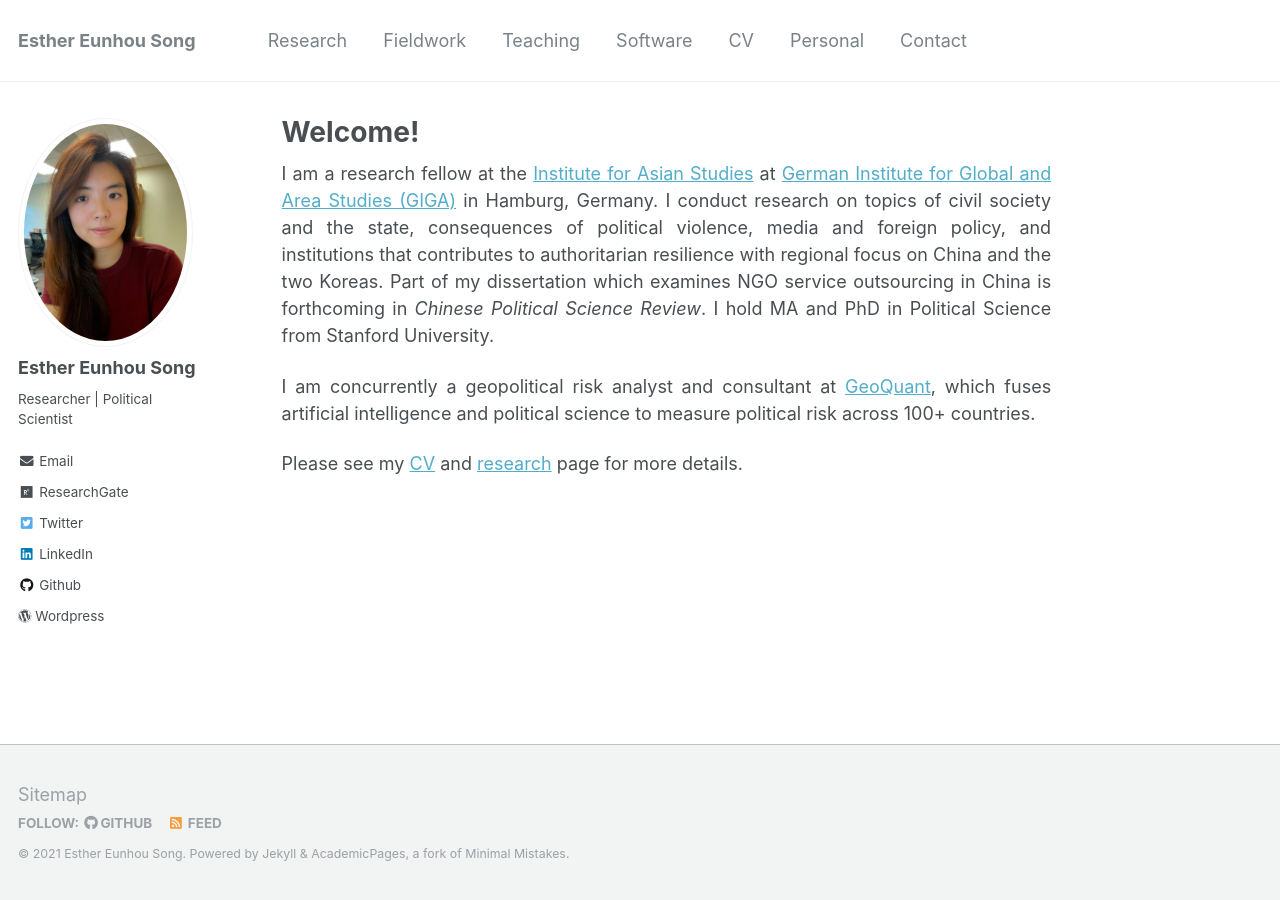
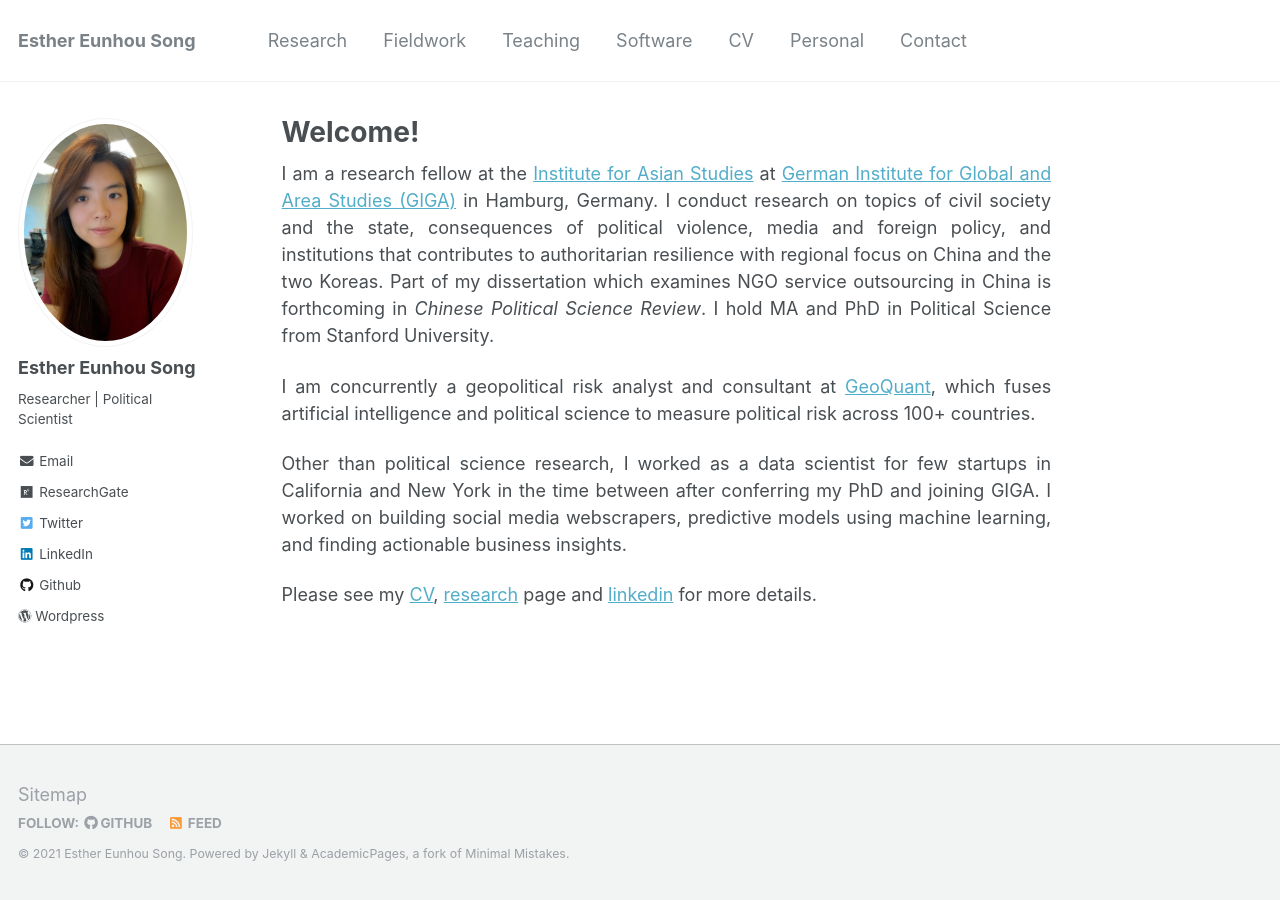
Before and after one commit to ehsong/ehsong.github.io, a Jekyll site: the page built from _pages/about.md, in a window 1280 px wide. Built offline with Jekyll 4.4.1, drawn with Linux system fonts in a browser that asks for light colours.

Commit message:
Update about.md

```diff
--- a/_pages/about.md
+++ b/_pages/about.md
@@ -11,4 +11,6 @@
 
 I am concurrently a geopolitical risk analyst and consultant at [GeoQuant](https://geoquant.com/), which fuses artificial intelligence and political science to measure political risk across 100+ countries.
 
-Please see my [CV](https://ehsong.github.io/files/SONG_CV2.pdf) and [research](https://ehsong.github.io/research/) page for more details.
+Other than political science research, I worked as a data scientist for few startups in California and New York in the time between after conferring my PhD and joining GIGA. I worked on building social media webscrapers, predictive models using machine learning, and finding actionable business insights.
+
+Please see my [CV](https://ehsong.github.io/files/SONG_CV2.pdf), [research](https://ehsong.github.io/research/) page and [linkedin](https://www.linkedin.com/in/eunhou-esther-song/) for more details.
```
